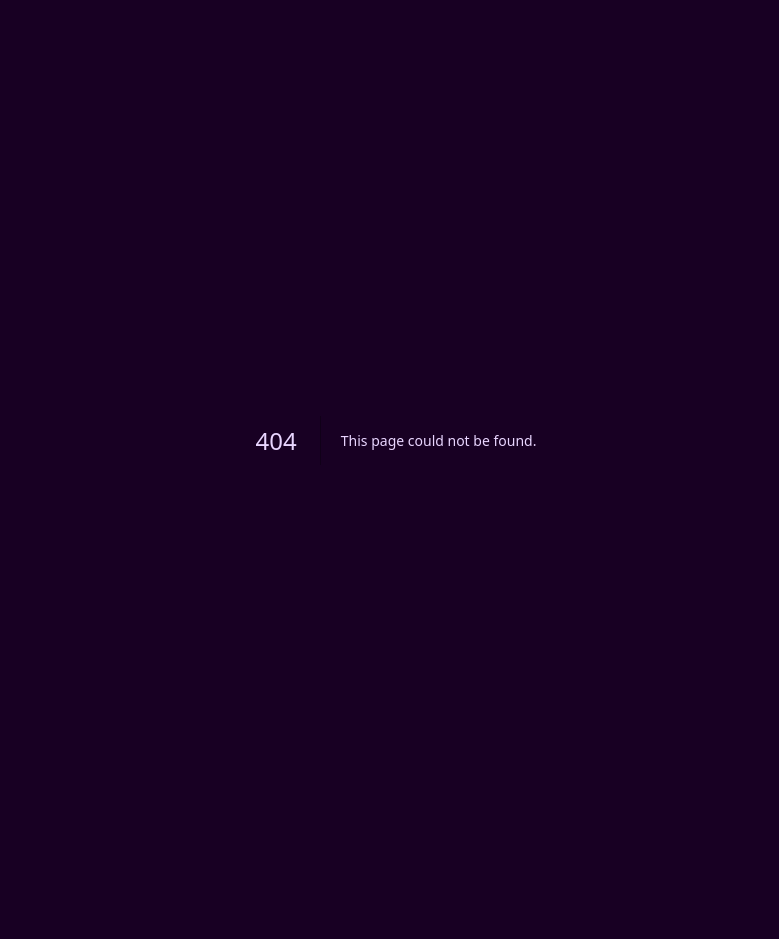
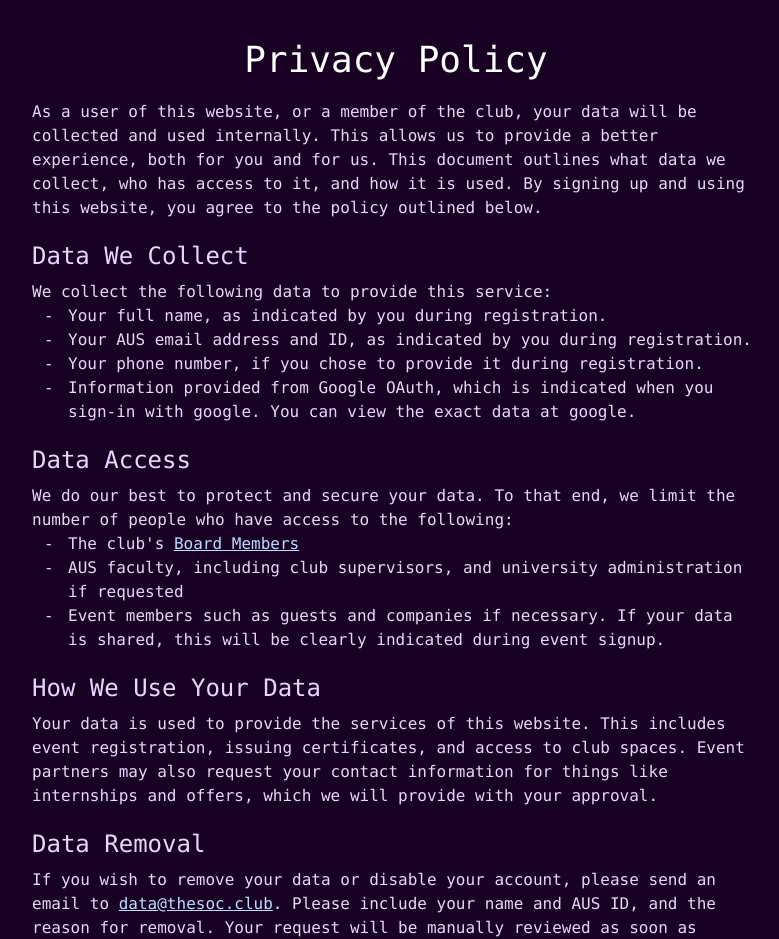
Before and after one commit to aelmosalamy/thesoc.club, a Next.js app: page /privacy in a window 1280 px wide. Before the commit this address had no page. Shown: the part 260-1199 px from the top of the page, without its empty margins (244-1023 px from the left). Before the commit the page ends 1100 px from the top, so only its background shows below. Built offline with nearby package versions, Linux system fonts and the light colour scheme.

Commit message:
Add ToS and Privacy Policy
Signed-off-by: Hassan Abouelela <hassan@hassanamr.com>

```diff
--- /dev/null
+++ b/app/(legal)/layout.tsx
@@ -0,0 +1,11 @@
+import React from "react";
+
+import styles from "./styles.module.scss";
+
+export default function Layout({children}: { children: React.ReactNode }) {
+    return <div className={"mb-10"}>
+        <main className={styles.main}>
+            {children}
+        </main>
+    </div>;
+}
--- /dev/null
+++ b/app/(legal)/privacy/page.tsx
@@ -0,0 +1,84 @@
+import {Metadata} from "next";
+import Link from "next/link";
+
+import {openGraphBase} from "@/app/metadata";
+
+const metaInfo = {
+    title: "Privacy Policy",
+    description: "The privacy policy of the SOC club.",
+};
+
+export const metadata: Metadata = {
+    ...metaInfo,
+    openGraph: {
+        ...openGraphBase,
+        ...metaInfo,
+        url: "/privacy",
+    },
+};
+
+
+export default function Privacy() {
+    return <article>
+        <section>
+            <h2>Privacy Policy</h2>
+            <p>
+                As a user of this website, or a member of the club, your data will be collected
+                and used internally. This allows us to provide a better experience, both for you and for us.
+                This document outlines what data we collect, who has access to it, and how it is used.
+                By signing up and using this website, you agree to the policy outlined below.
+            </p>
+        </section>
+
+        <section>
+            <h3>Data We Collect</h3>
+            <p>We collect the following data to provide this service:</p>
+            <ul>
+                <li>Your full name, as indicated by you during registration.</li>
+                <li>Your AUS email address and ID, as indicated by you during registration.</li>
+                <li>Your phone number, if you chose to provide it during registration.</li>
+                {/* TODO: Fill OAuth info below */}
+                <li>
+                    Information provided from Google OAuth, which is indicated when you sign-in with google.
+                    You can view the exact data at google.
+                </li>
+            </ul>
+        </section>
+
+        <section>
+            <h3>Data Access</h3>
+            <p>
+                We do our best to protect and secure your data.
+                To that end, we limit the number of people who have access to the following:
+            </p>
+            <ul>
+                <li>The club's <Link href={"/about"}>Board Members</Link></li>
+                <li>AUS faculty, including club supervisors, and university administration if requested</li>
+                <li>
+                    Event members such as guests and companies if necessary.
+                    If your data is shared, this will be clearly indicated during event signup.
+                </li>
+            </ul>
+        </section>
+
+        <section>
+            <h3>How We Use Your Data</h3>
+            <p>
+                Your data is used to provide the services of this website.
+                This includes event registration, issuing certificates, and access to club spaces.
+                Event partners may also request your contact information for things like internships and offers,
+                which we will provide with your approval.
+            </p>
+        </section>
+
+        <section>
+            <h3>Data Removal</h3>
+            <p>
+                If you wish to remove your data or disable your account, please send an email
+                to <a href={"mailto:data@thesoc.club"}>data@thesoc.club</a>. Please include your
+                name and AUS ID, and the reason for removal.
+                Your request will be manually reviewed as soon as possible.
+            </p>
+        </section>
+    </article>;
+}
--- /dev/null
+++ b/app/(legal)/styles.module.scss
@@ -0,0 +1,22 @@
+.main {
+    h2 {
+        @apply text-center text-4xl text-white mb-5;
+    }
+
+    h3 {
+        @apply mt-5 mb-2 text-2xl;
+    }
+
+    ul {
+        @apply flex flex-col;
+    }
+
+    ul li {
+        @apply pl-9 -indent-3;
+    }
+
+    ul li::before {
+        content: "- ";
+        @apply w-3 inline-block;
+    }
+}
--- /dev/null
+++ b/app/(legal)/terms/page.tsx
@@ -0,0 +1,85 @@
+import {Metadata} from "next";
+import Link from "next/link";
+
+import {openGraphBase} from "@/app/metadata";
+
+const metaInfo = {
+    title: "Terms of Service",
+    description: "The usage terms of the SOC club.",
+};
+
+export const metadata: Metadata = {
+    ...metaInfo,
+    openGraph: {
+        ...openGraphBase,
+        ...metaInfo,
+        url: "/terms",
+    },
+};
+
+
+export default function Terms() {
+    return <article>
+        <section>
+            <h2>Terms of Service</h2>
+            <p>
+                As a user of this website, you agree to the following terms regarding your usage of the website.
+                Violating these terms can lead to account deactivation and reports to university administration.
+            </p>
+        </section>
+
+        <section>
+            <h3>Privacy Policy</h3>
+            <p>
+                For information about your data, and how it's used,
+                please review our privacy policy <Link href={"/privacy"}>here</Link>.
+            </p>
+        </section>
+
+        <section>
+            <h3>Copyright</h3>
+            <p>
+                Content published on this website (images, texts, logos, events) is the property of the SOC
+                Club, and is protected by international copyright laws.
+                Please contact <a href={"mailto:media@thesoc.club"}>media@thesoc.club</a> for queries and requests.
+            </p>
+        </section>
+
+        <section>
+            <h3>Communications</h3>
+            <p>
+                By signing up for the service and providing your email address, you agree to receive emails
+                about upcoming events, news, and reminders.
+            </p>
+        </section>
+
+        <section>
+            <h3>User Account</h3>
+            <p>
+                If you are an owner of an account on this website, you are solely responsible for maintaining
+                the confidentiality of your private user details (username and password).
+                You are responsible for all activities that occur under your account or password.
+            </p>
+        </section>
+
+        <section>
+            <h3>Updates</h3>
+            <p>
+                If you are a member of this website, you will receive notification of update for the terms of service
+                on the email address provided during registration. You are responsible for complying with any
+                changes following notification, including insuring your email address is valid and unable to
+                receive notification.
+            </p>
+        </section>
+
+        <section>
+            <h3>Automated Use</h3>
+            <p>
+                The use of automated tools (scripts, computer programs, scrappers) to access the content
+                beyond its intended usage is not allowed, and can lead to account termination.
+                You agree to interact with this website exclusively in a human manner through a web browser,
+                unless granted explicit permission.
+            </p>
+        </section>
+    </article>;
+}
```
